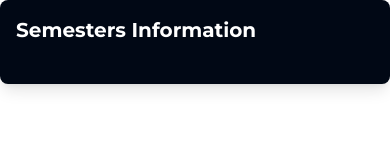
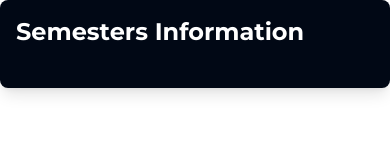
Before and after one commit to Vishv0407/gradeify, a React (Create React App) app: page /semesters in a window 390 px wide. Shown: the top 160 px of the page. Built offline with nearby package versions, Linux system fonts and the light colour scheme.

Commit message:
adjust for mobile

```diff
--- a/src/pages/Dashboard.js
+++ b/src/pages/Dashboard.js
@@ -269,7 +269,7 @@ const Dashboard = () => {
 
                 <section className="bg-white/5 p-6 rounded-lg mb-8">
                     <h2 className="text-xl md:text-2xl font-bold mb-4">Add New Semester</h2>
-                    <h3 className="text-xl mb-4">Semester: {semesterNumber}</h3>
+                    <h3 className="text-lg mb-4">Semester: {semesterNumber}</h3>
 
                     <form className="space-y-6">
                         {courses.map((course, index) => (
--- a/src/pages/Semesters.js
+++ b/src/pages/Semesters.js
@@ -289,7 +289,7 @@ const Semesters = ({ setSemesterNumber, semesterNumber }) => {
 
     return (
         <div className="bg-[rgb(1,8,21)] text-white p-4 rounded-lg shadow-lg">
-            <h1 className="text-xl md:text-3xl font-bold mb-6">Semesters Information</h1>
+            <h1 className="text-2xl md:text-3xl font-bold mb-6">Semesters Information</h1>
 
             {semesters.map((semester, index) => (
                 <div key={index} className="mb-8 border-b border-gray-700 pb-6">
@@ -297,7 +297,7 @@ const Semesters = ({ setSemesterNumber, semesterNumber }) => {
                         onClick={() => toggleDropdown(index)}
                         className="flex items-center justify-between w-full text-left text-xl font-semibold mb-4 focus:outline-none"
                     >
-                        <span className='text-lg'>Semester {index + 1}</span>
+                        <span className='text-lg text-[#ffffffaa]'>Semester {index + 1}</span>
                         {dropdowns[index] ? <ChevronUp size={24} /> : <ChevronDown size={24} />}
                     </button>
 
```
